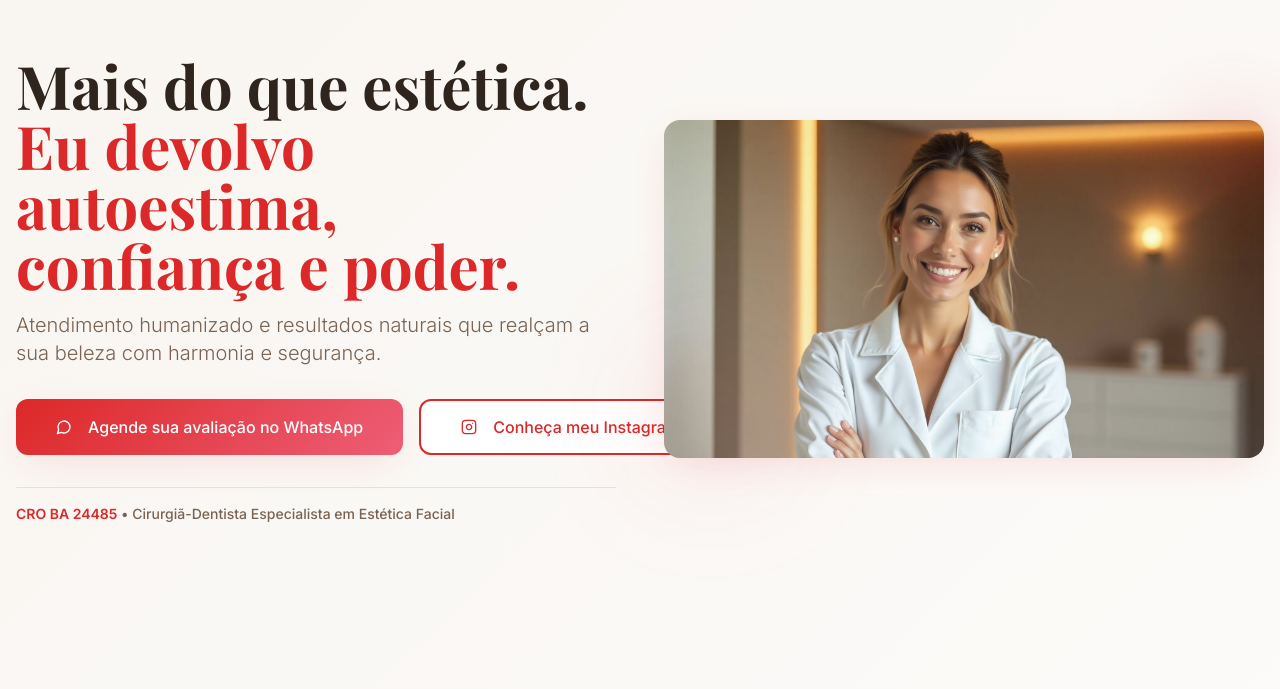
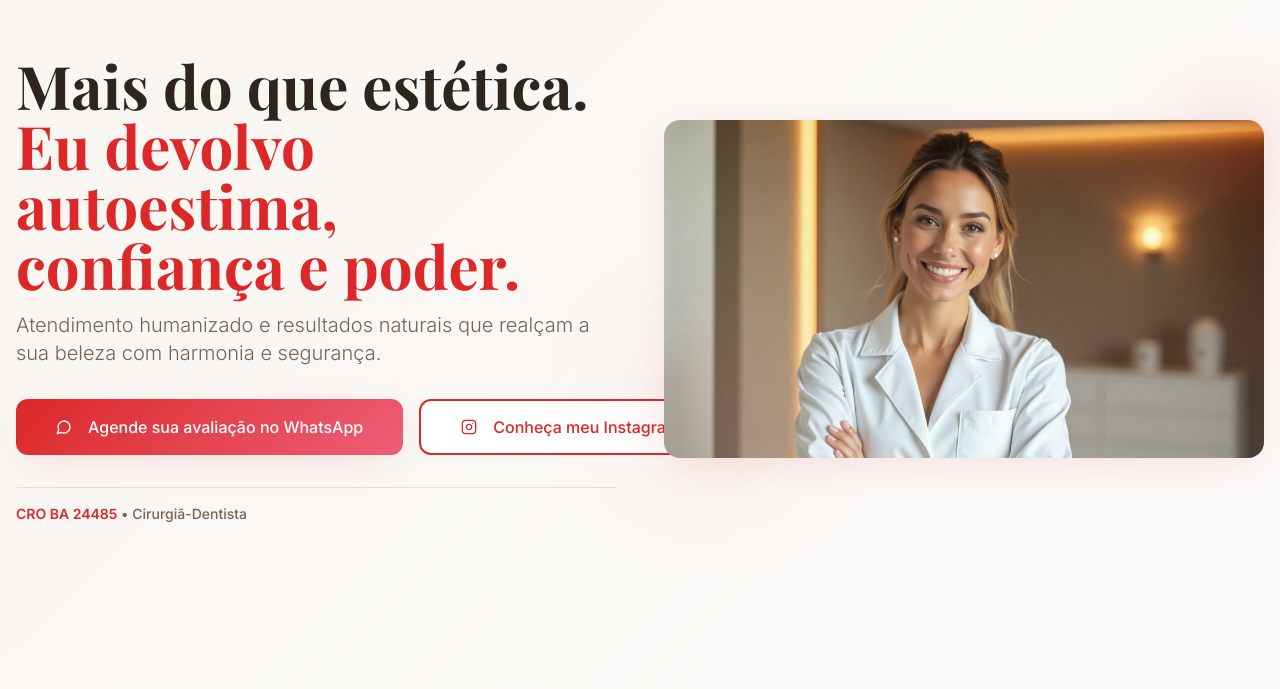
Before and after one commit to lobaoyago/Dra.BlendaLobao, a React (Vite) app: page / in a window 1280 px wide. Shown: the part 111-800 px from the top of the page. Built offline with nearby package versions, Linux system fonts and the light colour scheme; the HTML template or start-up script is replaced by a standard one.

Commit message:
Refactor: Update hero section text

```diff
--- a/src/components/HeroSection.tsx
+++ b/src/components/HeroSection.tsx
@@ -40,7 +40,7 @@ const HeroSection = () => {
             <div className="pt-4 border-t border-border">
               <p className="text-sm text-muted-foreground font-medium">
                 <span className="text-primary font-semibold">CRO BA 24485</span> •
-                Cirurgiã-Dentista Especialista em Estética Facial
+                Cirurgiã-Dentista
               </p>
             </div>
           </div>
```
